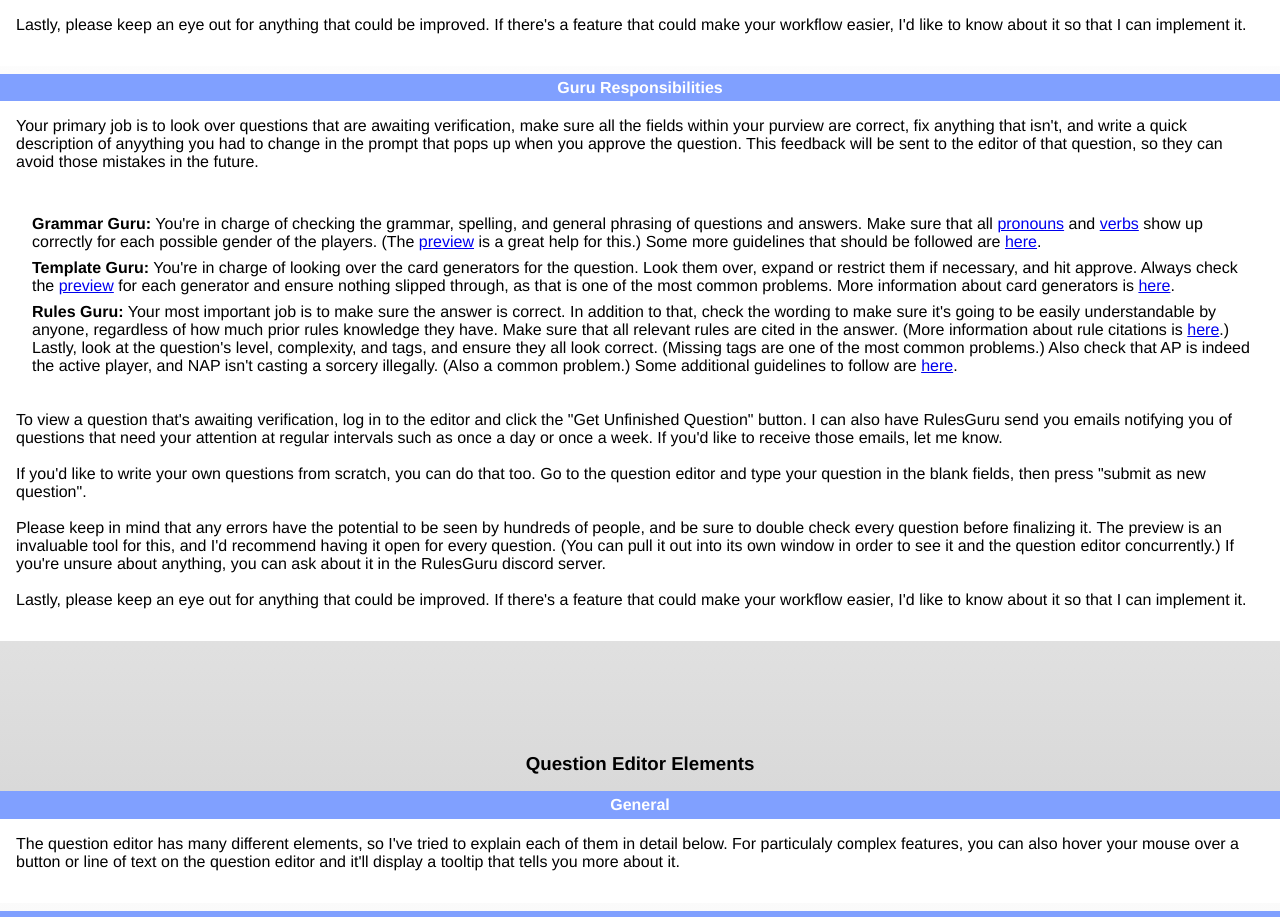
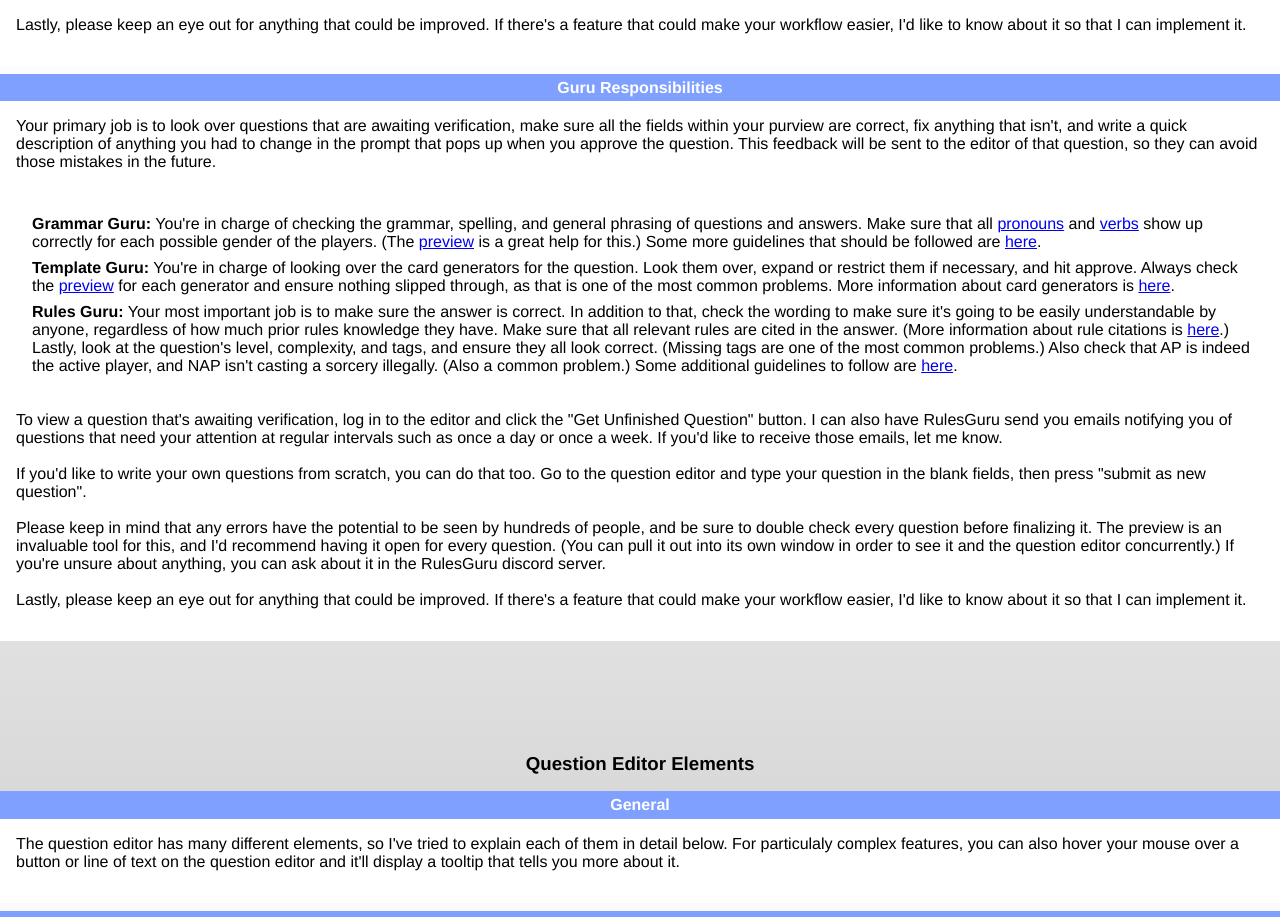
Before and after one commit to KingSupernova31/RulesGuru, a website: page public_html/admin-information/index.html in a window 1280 px wide. Shown: the part 790-1707 px from the top of the page. Drawn offline with Linux system fonts and the light colour scheme; files whose address does not match are found by name.

Commit message:
FIx typo

```diff
--- a/public_html/admin-information/index.html
+++ b/public_html/admin-information/index.html
@@ -48,7 +48,7 @@
 			<br><br>
 			Lastly, please keep an eye out for anything that could be improved. If there's a feature that could make your workflow easier, I'd like to know about it so that I can implement it.</p>
 			<h4 class="header" id="Admin">Guru Responsibilities</h4>
-			<div class="content"><p>Your primary job is to look over questions that are awaiting verification, make sure all the fields within your purview are correct, fix anything that isn't, and write a quick description of anyything you had to change in the prompt that pops up when you approve the question. This feedback will be sent to the editor of that question, so they can avoid those mistakes in the future.</p>
+			<div class="content"><p>Your primary job is to look over questions that are awaiting verification, make sure all the fields within your purview are correct, fix anything that isn't, and write a quick description of anything you had to change in the prompt that pops up when you approve the question. This feedback will be sent to the editor of that question, so they can avoid those mistakes in the future.</p>
 			<br><br>
 			<ul class="styleTypeNone">
 				<li><b>Grammar Guru:</b> You're in charge of checking the grammar, spelling, and general phrasing of questions and answers. Make sure that all <a href="#pronouns">pronouns</a> and <a href="#verbs">verbs</a> show up correctly for each possible gender of the players. (The <a href="#preview">preview</a> is a great help for this.) Some more guidelines that should be followed are <a href="#Phrasing">here</a>.</li>
```
